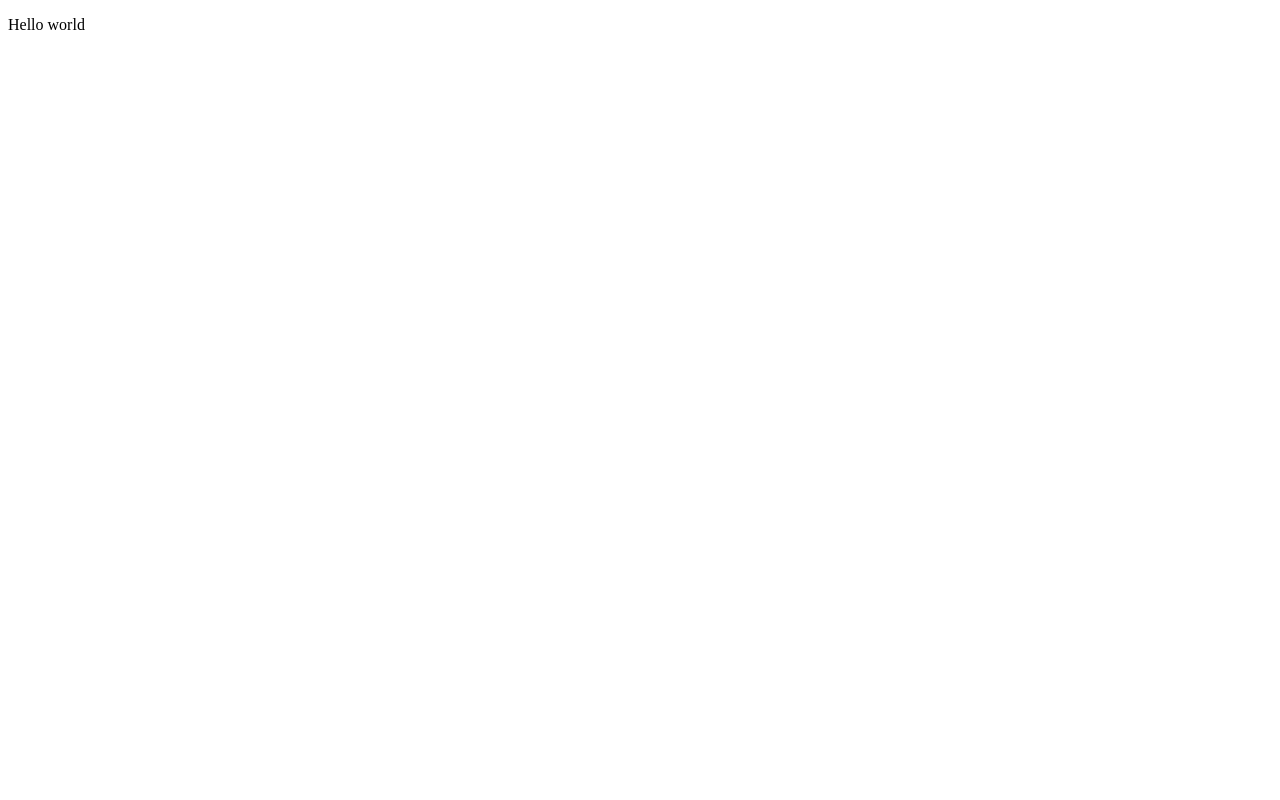
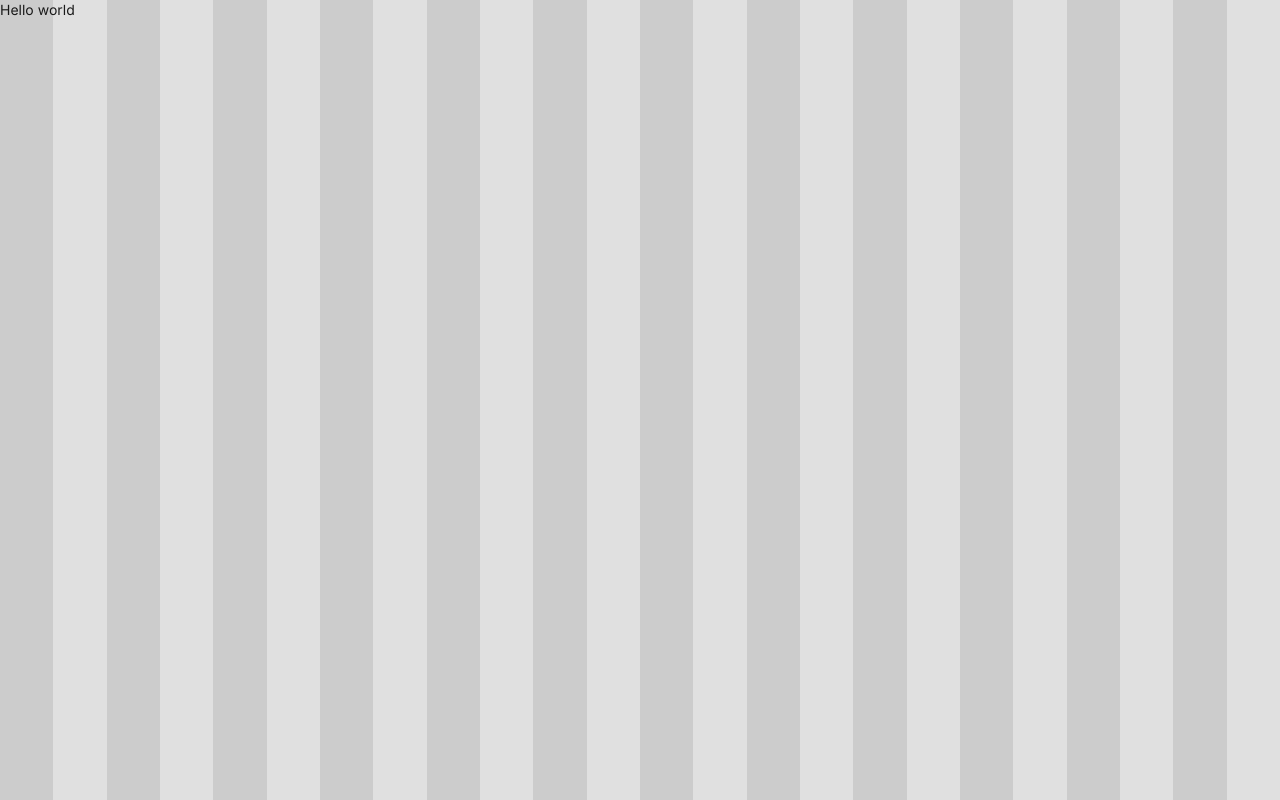
Before and after one commit to rohenha/health-food-front-2, a React (Vite) app: page / in a window 1280 px wide. Built offline with nearby package versions, Linux system fonts and the light colour scheme.

Commit message:
fix config

```diff
--- a/package.json
+++ b/package.json
@@ -5,9 +5,8 @@
   "type": "module",
   "scripts": {
     "dev": "vite",
-    "watch": "NODE_ENV=dev vite build --watch",
+    "watch": "vite build --watch",
     "build": "vite build",
-    "analyze": "vite build --mode staging",
     "lint": "eslint src --ext js,jsx --report-unused-disable-directives --max-warnings 0",
     "preview": "vite preview",
     "test:ui": "vitest --ui --environment jsdom",
--- a/src/main.jsx
+++ b/src/main.jsx
@@ -1,9 +1,8 @@
 import { createRoot } from 'react-dom/client'
-// import { App } from 'antd'
+import { App } from 'antd'
 
-// import './styles/global.scss'
+import './styles/global.scss'
 
-console.log('hello world');
 createRoot(document.getElementById('root')).render(
   // <ConfigProvider
   //   theme={{
@@ -16,9 +15,9 @@ createRoot(document.getElementById('root')).render(
   //     },
   //   }}
   // >
-  // <App>
+  <App>
     <p>Hello world</p>
-  // </App>
+  </App>
   // </ConfigProvider>
   // </ToastContextProvider>
 )
--- a/vite.config.js
+++ b/vite.config.js
@@ -6,6 +6,7 @@ import brotli from 'rollup-plugin-brotli'
 import { visualizer } from 'rollup-plugin-visualizer'
 import react from '@vitejs/plugin-react'
 
+// Global
 const srcFolder = dirname(__filename) + '/src'
 
 export default defineConfig({
```
